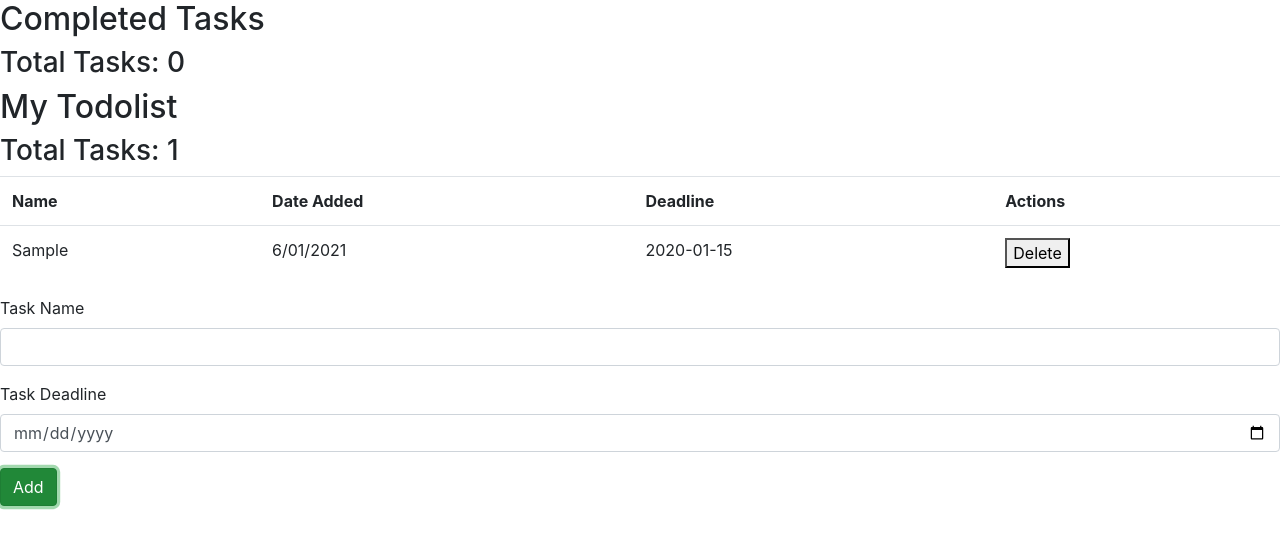
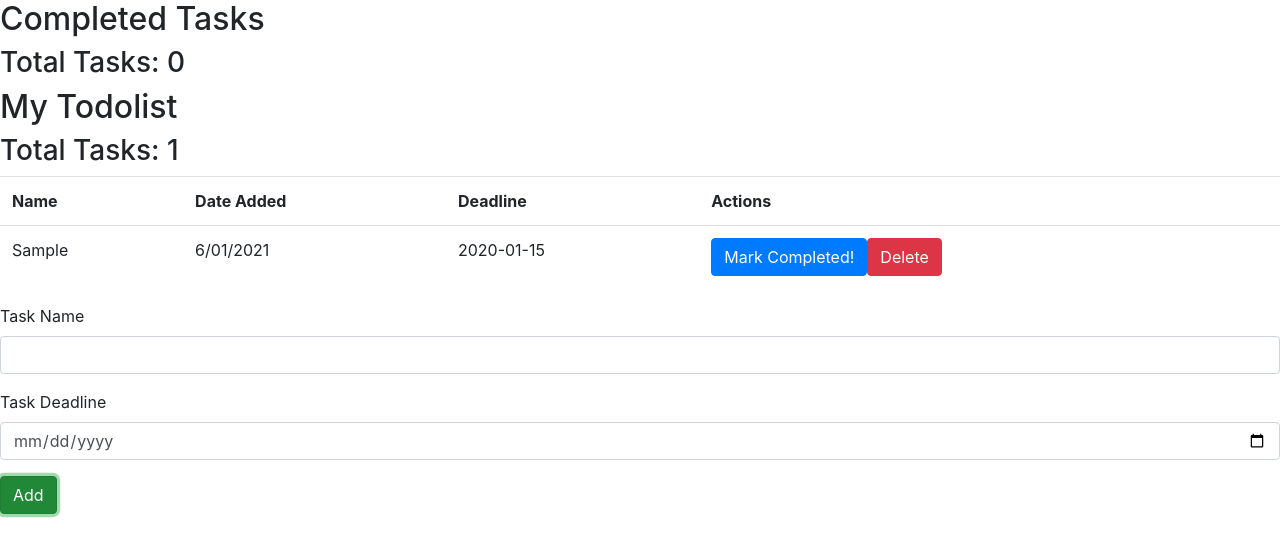
Before and after one commit to MuhammadMuneeb/vue-js-todo-list, a Vue app: page / in a window 1280 px wide. Both pictures are taken after typing "Sample", "2020-01-15" into the empty fields and a click on the button "Add". Shown: the top 556 px of the page. Built offline with nearby package versions, Linux system fonts and the light colour scheme.

Commit message:
Tasks are being marked as complete

```diff
--- a/src/components/Todos.vue
+++ b/src/components/Todos.vue
@@ -11,11 +11,13 @@
                <th>Actions</th>
             </tr>
             <tbody>
-            <tr v-for="todo in todos" v-bind:key="todo.id">
+            <tr v-for="todo in todos" v-bind:key="todo.id" :class="{'completed':todo.completed}">
                 <td>{{ todo.title }}</td>
                 <td>{{ todo.date }}</td>
                 <td>{{ todo.deadline }}</td>
-                <td><button @click="$emit('delete-todo', todo.id)">Delete</button></td>
+                <td>
+                    <button class="btn btn-primary" @click="completeTask(todo.id)">Mark Completed!</button>
+                    <button class="btn btn-danger" @click="$emit('delete-todo', todo.id)">Delete</button></td>
             </tr>
             <tr>
             </tr>
@@ -36,8 +38,27 @@
         },
         props: [
             "todos"
-        ]
+        ],
+        methods:{
+            completeTask(todo_id){
+                console.log(todo_id);
+                console.log(this.todos[0].id);
+                // for(var i =0;i<this.todos.length;i++){
+                //     if(this.todos[i].id == todo_id){
+                //         this.todos[i].completed = true;
+                //         break;
+                //     }
+                // }
+                var compel = this.todos.filter(function(com){
+                    return com.completed = true
+                })
+                return compel
+            }
+        }
     }
 </script>
 <style scoped>
+.completed{
+    color:green;
+}
 </style>
```
